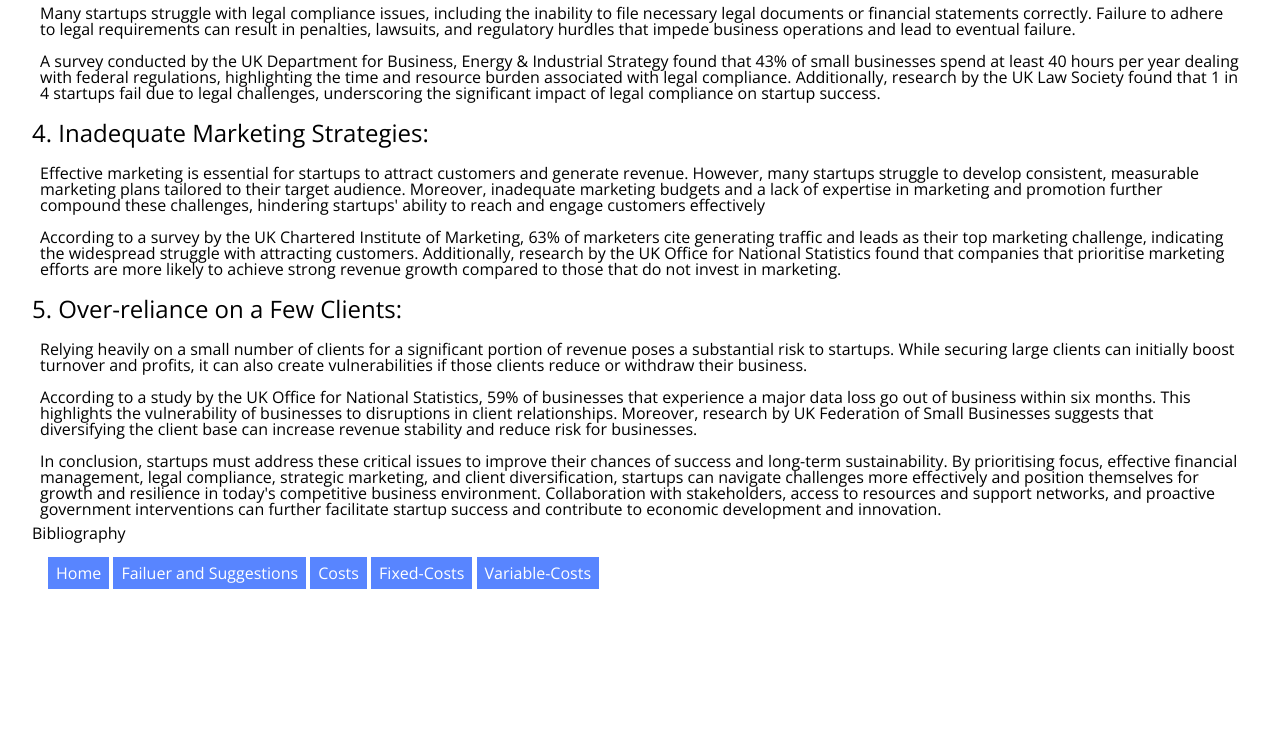
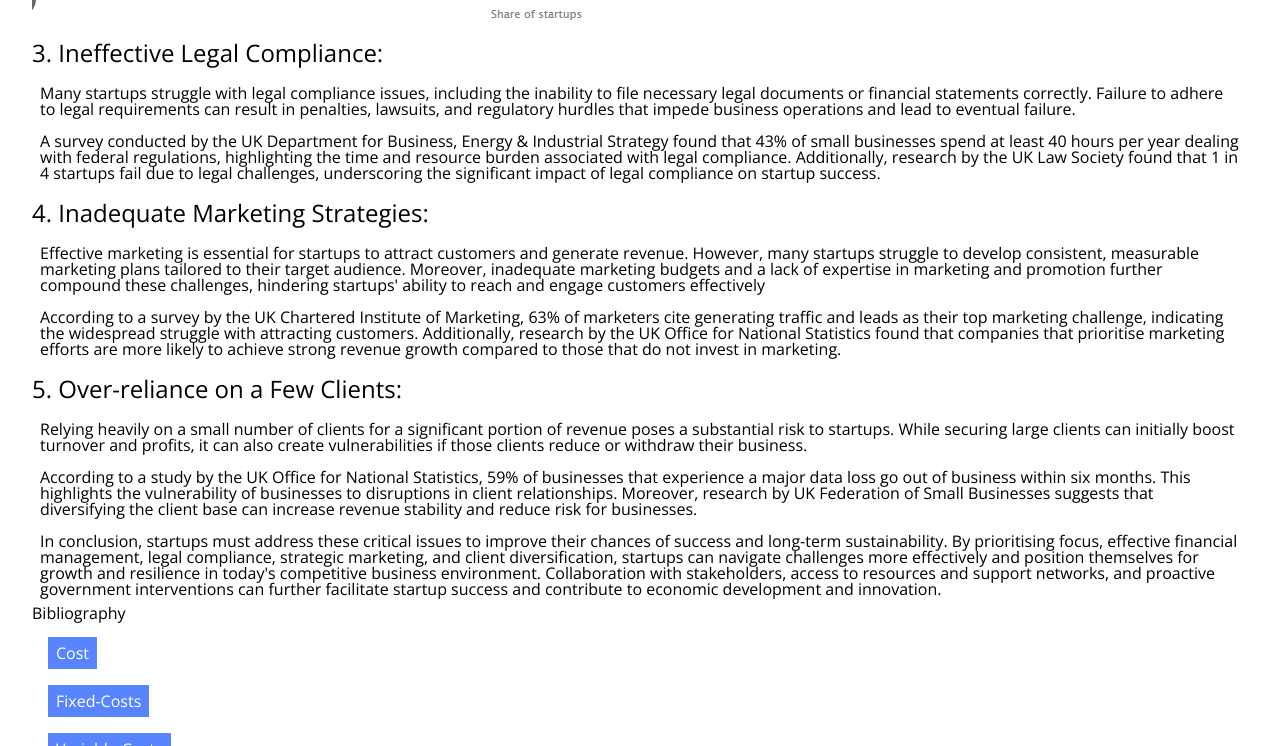
Before and after one commit to Starfall10/Q-nomics, a plain HTML site: page failure-suggestion.html in a window 1280 px wide. Shown: the part 2054-2800 px from the top of the page. Before the commit the page ends 2691 px from the top, so only its background shows below. Drawn offline with nearby package versions, Linux system fonts and the light colour scheme.

Commit message:
Update buttons layout

```diff
--- a/css/main.css
+++ b/css/main.css
@@ -34,9 +34,18 @@ h3 {
 
 .button-to-page {
     padding: 1em;
+
+
+}
+
+.drop-down {
+    display: flex;
+    flex-direction: column;
+
 }
 
 .button-to-page a:link, .button-to-page a:visited{
+    margin-bottom: 1em;
     background-color: rgb(88, 133, 255);
     color: white;
     padding: 0.5em 0.5em;
--- a/failure-suggestion.html
+++ b/failure-suggestion.html
@@ -16,7 +16,13 @@
     </header>
 
     <article>
+        <nav class="button-to-page">
+            <a href="index.html">Home</a>
+            <a href="failure-suggestion.html">Failuer and Suggestions</a>
+        </nav>
         <div>
+
+
             <h2>Study of Startup Business: Failures and Suggestions</h2>
             <img src="./img/diagram1.png" alt="diagram1">
             <p>Startups face numerous challenges that can lead to failure if not addressed effectively. Here are five critical factors contributing to startup failures and suggestions for overcoming them:</p>
@@ -48,12 +54,10 @@
 
 
 
-        <nav class="button-to-page">
-            <a href="index.html">Home</a>
-            <a href="failure-suggestion.html">Failuer and Suggestions</a>
-            <a href="cost.html">Costs</a>
-            <a href="fixed-cost.html">Fixed-Costs</a>
-            <a href="variable-cost.html">Variable-Costs</a>
+        <nav class="button-to-page drop-down">
+            <div><a href="cost.html">Cost</a></div>
+            <div><a href="fixed-cost.html">Fixed-Costs</a></div>
+            <div><a href="variable-cost.html">Variable-Costs</a></div>
         </nav>
     </article>
 </body>
```
Also changed, not shown: cost.html (+10 -6 lines), fixed-cost.html (+10 -6 lines), index.html (+10 -6 lines), variable-cost.html (+10 -6 lines).
